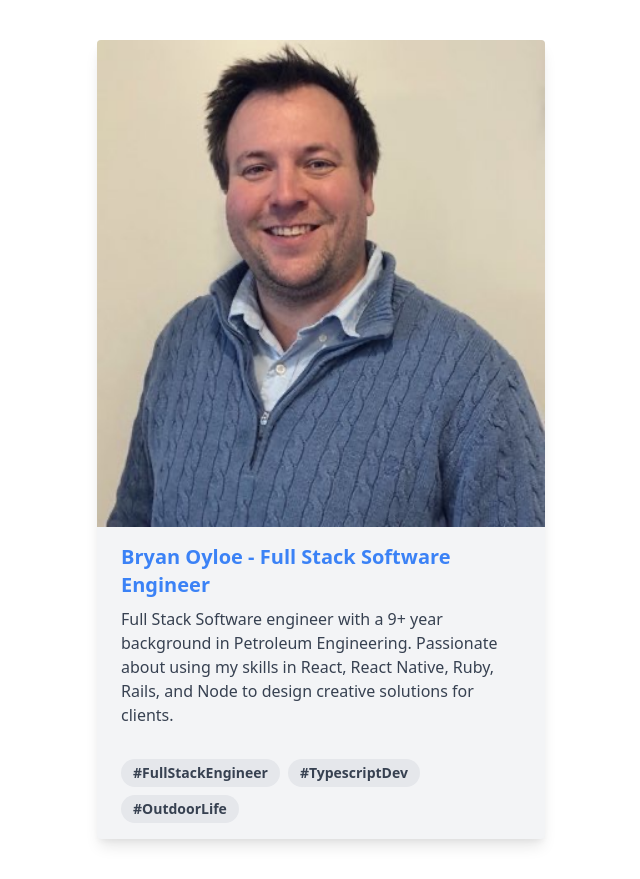
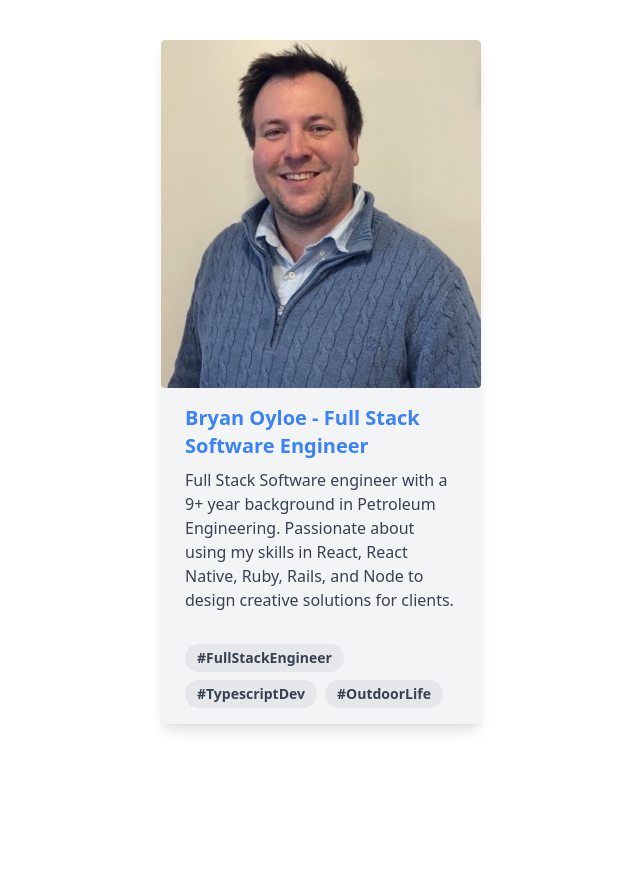
Before and after one commit to boyloe/portfolio, a React (Create React App) app: page / in a window 1280 px wide. Shown: the whole page, without its empty margins (319-959 px from the left). After the commit the page ends 800 px from the top, so only its background shows below. Built offline with nearby package versions, Linux system fonts and the light colour scheme.

Commit message:
Make card smaller

```diff
--- a/src/App.tsx
+++ b/src/App.tsx
@@ -5,8 +5,8 @@ import BryanPic from './assets/BryanNicePhoto.jpg'
 function App() {
   return (
     <div className="flex justify-center py-10">
-      <div className="max-w-md rounded overflow-hidden shadow-lg bg-gray-100">
-        <img className="w-full" src={BryanPic} alt="Bryan" />
+      <div className="max-w-xs rounded overflow-hidden shadow-lg bg-gray-100">
+        <img className="w-full rounded" src={BryanPic} alt="Bryan" />
         <div className="px-6 py-4">
           <div className="font-bold text-blue-500 text-xl mb-2">
             Bryan Oyloe - Full Stack Software Engineer
```
